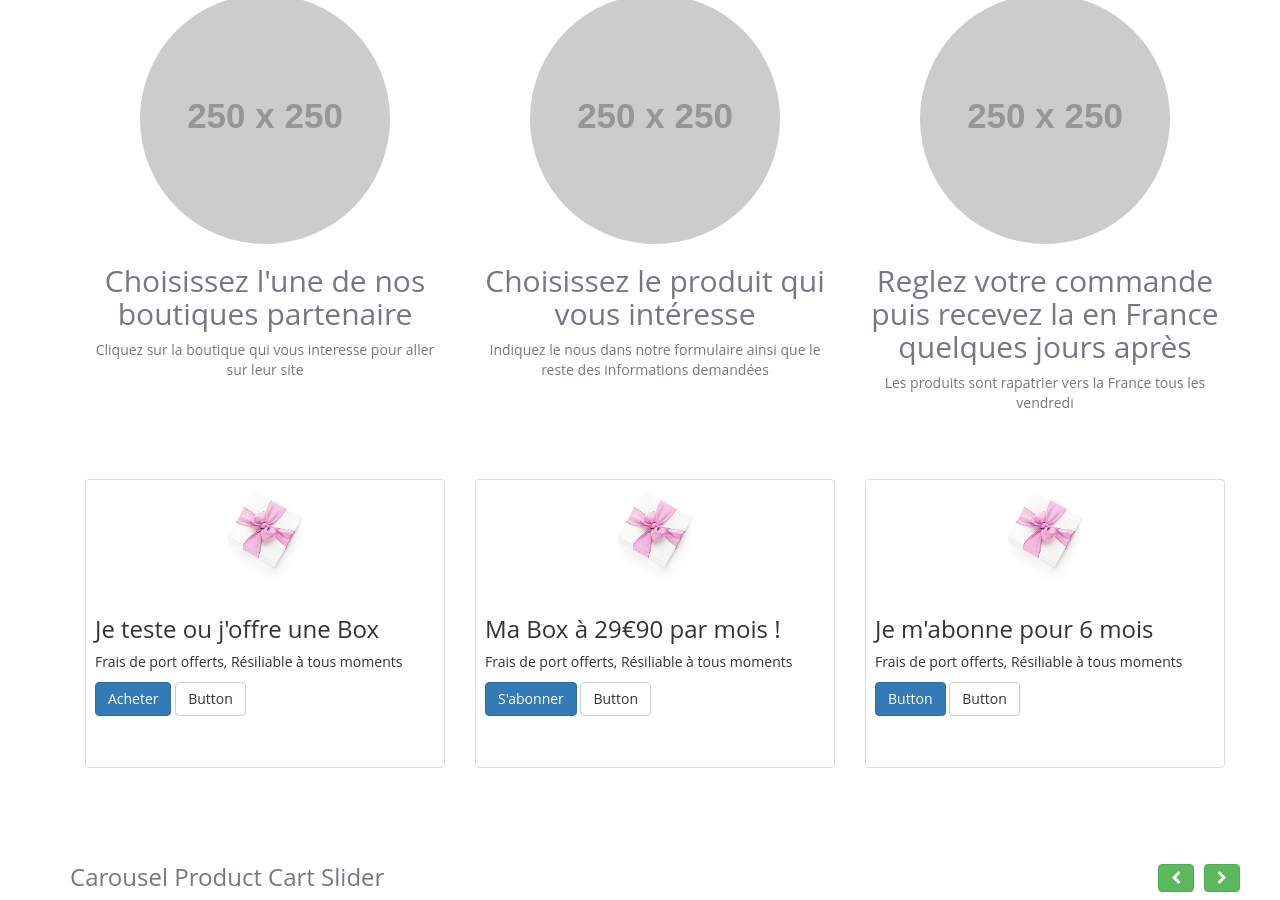
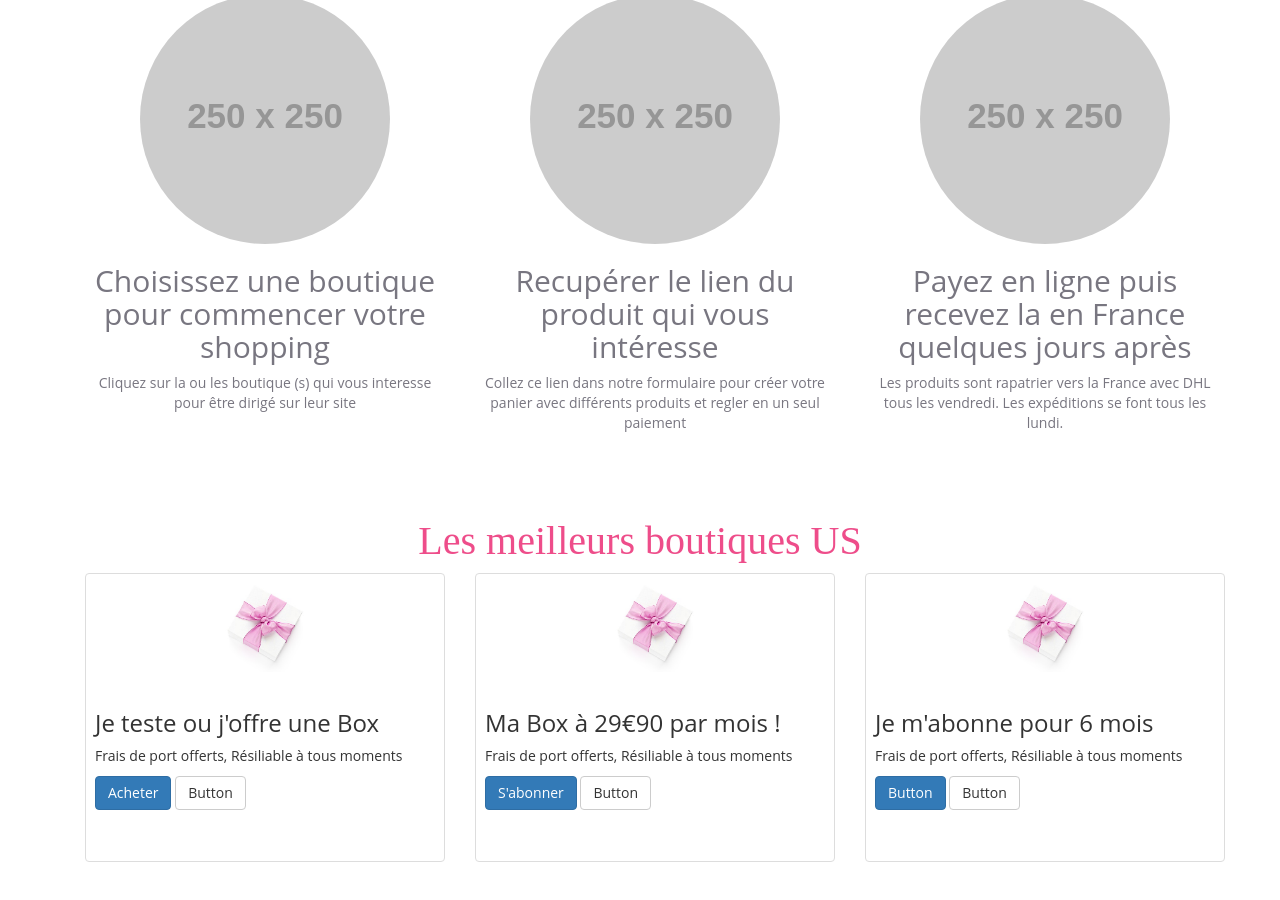
Before and after one commit to cdiomande78/jekyll-nanasecrets, a Jekyll site: the page built from index.html, in a window 1280 px wide and 900 px high, scrolled down 774 px. Built offline with Jekyll 4.4.1, drawn with Linux system fonts in a browser that asks for light colours; nearby versions of some CDN libraries.

Commit message:
Explications concept

```diff
--- a/index.html
+++ b/index.html
@@ -52,23 +52,25 @@ title: Accueil
   <div class="row">
     <div class="col-md-4 text-center">
       <img class="img-circle" src="http://placehold.it/250">
-      <h2>Choisissez l'une de nos boutiques partenaire</h2>
-      <p>Cliquez sur la boutique qui vous interesse pour aller sur leur site</p>
+      <h2>Choisissez une boutique pour commencer votre shopping</h2>
+      <p>Cliquez sur la ou les boutique (s) qui vous interesse pour être dirigé sur leur site</p>
     </div>
     <div class="col-md-4 text-center">
       <img class="img-circle" src="http://placehold.it/250">
-      <h2>Choisissez le produit qui vous intéresse</h2>
-      <p>Indiquez le nous dans notre formulaire ainsi que le reste des informations demandées</p>
+      <h2>Recupérer le lien du produit qui vous intéresse</h2>
+      <p>Collez ce lien dans notre formulaire pour créer votre panier avec différents produits et regler en un seul paiement</p>
     </div>
     <div class="col-md-4 text-center">
       <img class="img-circle" src="http://placehold.it/250">
-      <h2>Reglez votre commande puis recevez la en France quelques jours après</h2>
-      <p>Les produits sont rapatrier vers la France tous les vendredi</p>
+      <h2>Payez en ligne puis recevez la en France quelques jours après</h2>
+      <p>Les produits sont rapatrier vers la France avec DHL tous les vendredi. Les expéditions se font tous les lundi.</p>
     </div>
   </div><!-- /.row -->
 </div>
 
 <div class="vertical-spacer"></div>
+
+<h1 style="text-align: center;">Les meilleurs boutiques US</h1>
 
 <div class="container">
   <div class="row">
```
